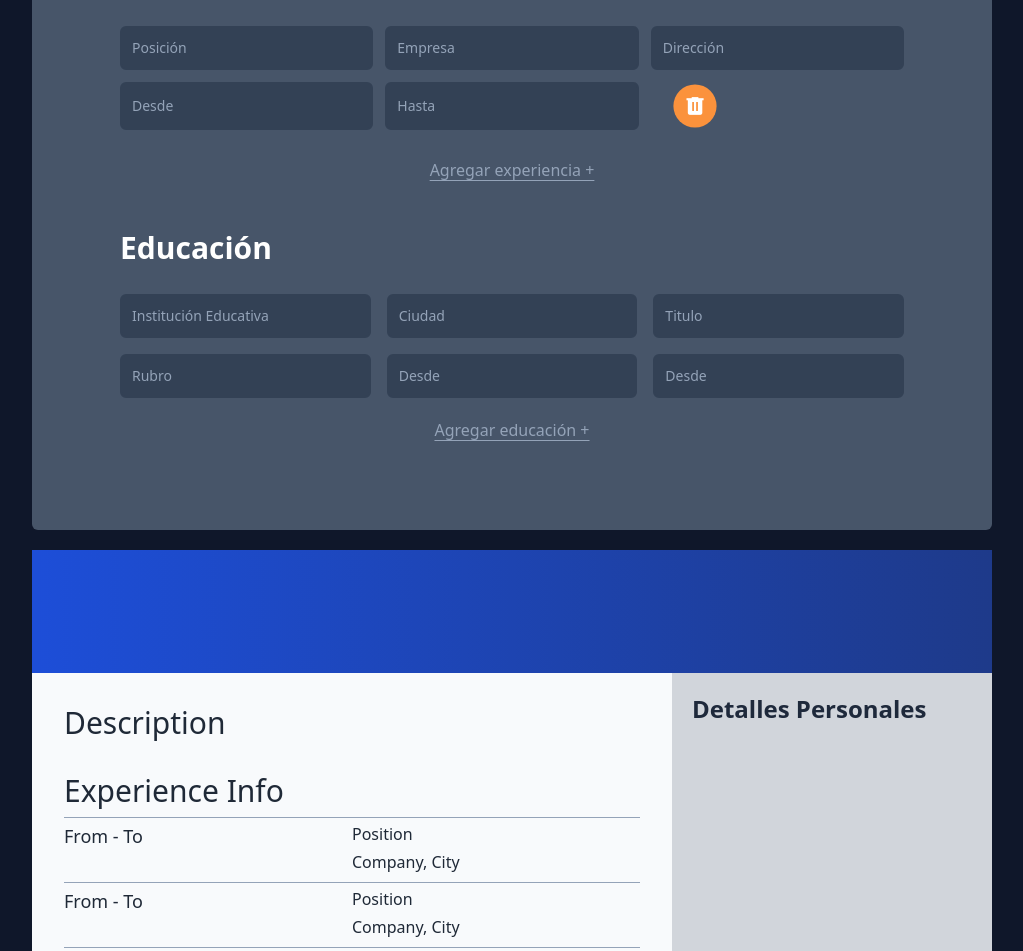
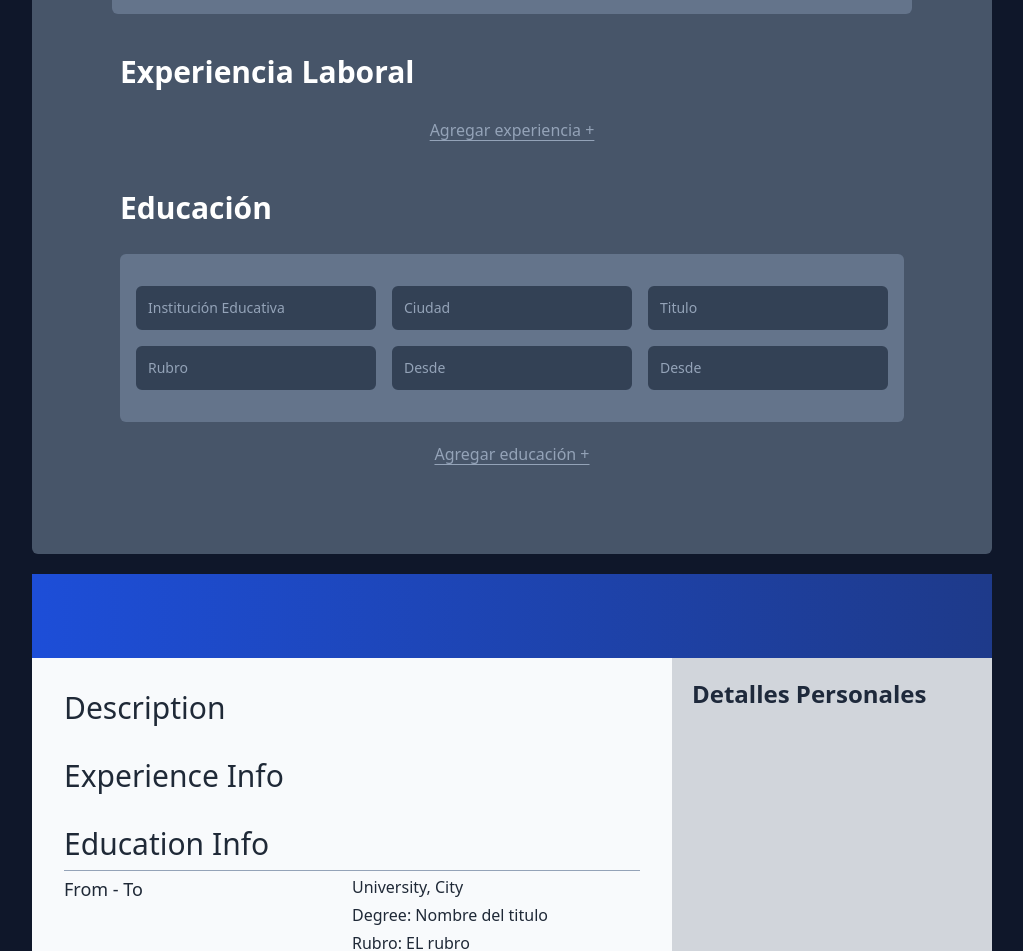
Before and after one commit to ValenAquino/cv-project, a React (Create React App) app: page / in a window 1280 px wide. Shown: the part 567-1518 px from the top of the page, without its empty margins (128-1151 px from the left). Built offline with nearby package versions, Linux system fonts and the light colour scheme.

Commit message:
Se agrega la funcionalidad de agregar experiencias

```diff
--- a/src/components/Cv/Content.jsx
+++ b/src/components/Cv/Content.jsx
@@ -3,14 +3,14 @@ import { Description } from "./Description";
 import { ExperienceInfo } from "./ExperienceInfo";
 import { EducationInfo } from "./EducationInfo";
 
-export function Content({personalInfo}) {
+export function Content({personalInfo, experiences}) {
   const contentGrid = "row-start-2 row-end-7 col-start-1 col-end-3";
   const contentStyle = "p-5 text-lg text-gray-800";
 
   return (
     <div className={`${contentGrid} ${contentStyle}`}>
       <Description personalInfo={personalInfo}/>
-      <ExperienceInfo />
+      <ExperienceInfo experiences={experiences}/>
       <EducationInfo />
     </div>
   );
--- a/src/components/Cv/Cv.jsx
+++ b/src/components/Cv/Cv.jsx
@@ -3,14 +3,14 @@ import { Header } from "./Header";
 import { Content } from "./Content";
 import { Aside } from "./Aside";
 
-export function Cv({ personalInfo }) {
+export function Cv({ personalInfo, experiences }) {
   const cvStyle = "bg-slate-50";
   const cvGrid = "grid grid-cols-3 grid-rows-6";
 
   return (
     <div className={`${cvStyle} ${cvGrid}`}>
       <Header personalInfo={personalInfo} />
-      <Content personalInfo={personalInfo} />
+      <Content personalInfo={personalInfo} experiences={experiences} />
       <Aside personalInfo={personalInfo} />
     </div>
   );
--- a/src/components/Cv/ExperienceInfo.jsx
+++ b/src/components/Cv/ExperienceInfo.jsx
@@ -1,22 +1,24 @@
 import React from "react";
 
-function ExperienceItem() {
+function ExperienceItem({experience}) {
   return (
     <div className="grid grid-cols-2 grid-rows-2 py-1">
-      <span className="font-medium">From - To</span>
-      <span className="text-base">Position</span>
-      <span className="text-base col-start-2">Company, City</span>
+      <span className="font-medium">{experience.from} - {experience.to}</span>
+      <span className="text-base">{experience.position}</span>
+      <span className="text-base col-start-2">{experience.company}, {experience.city}</span>
     </div>
   );
 }
 
-export function ExperienceInfo() {
+export function ExperienceInfo({experiences}) {
+  const experiencesItems = experiences.map((experience) => (
+    <ExperienceItem experience={experience}/>
+  ));
+
   return (
     <div className="divide-y divide-slate-400 p-3">
       <h3 className="mb-2 text-3xl">Experience Info</h3>
-      <ExperienceItem />
-      <ExperienceItem />
-      <ExperienceItem />
+      {experiencesItems}
     </div>
   );
 }
--- a/src/components/Form/Experience.jsx
+++ b/src/components/Form/Experience.jsx
@@ -1,17 +1,26 @@
-import React, {useEffect} from "react";
+import React, { useEffect } from "react";
 import { ExperienceForm } from "./components/ExperienceForm";
 
-export function Experience({ addExperience, modifyExperience }) {
+export function Experience({ experiences, addExperience, modifyExperience }) {
+  const add_exp_btn = `
+    block mx-auto underline underline-offset-4 text-slate-400 hover:text-white"
+  `;
 
-  useEffect(() => {addExperience(); addExperience();}, [])
+  const experienceItems = experiences.map((experienceItem) => (
+    <ExperienceForm
+      key={experienceItem.id}
+      itemID={experienceItem.id}
+      modifyExperience={modifyExperience}
+    />
+  ));
 
   return (
-    <div className="p-12 pt-0 w-full">
+    <div className="p-12 pt-0">
       <h1 className="mb-7 text-3xl font-semibold lg:col-start-1 lg:col-end-4">
         Experiencia Laboral
       </h1>
-      <ExperienceForm modifyExperience={modifyExperience} itemID={0} />
-      <button className="col-start-1 col-end-4 w-full text-center underline underline-offset-4 text-slate-400 hover:text-white">
+      {experienceItems}
+      <button className={add_exp_btn} onClick={addExperience}>
         Agregar experiencia +
       </button>
     </div>
--- a/src/components/Form/Form.jsx
+++ b/src/components/Form/Form.jsx
@@ -3,11 +3,12 @@ import { PersonalInfo } from "./PersonalInfo";
 import { Experience } from "./Experience";
 import { Education } from "./Education";
 
-export function Form({ addPersonalInfo, addExperience, modifyExperience }) {
+export function Form({ addPersonalInfo, addExperience, modifyExperience, experiences}) {
   return (
     <div className="bg-slate-600 lg:px-10 p-10 rounded-md">
       <PersonalInfo addPersonalInfo={addPersonalInfo} />
       <Experience
+        experiences={experiences}
         addExperience={addExperience}
         modifyExperience={modifyExperience}
       />
--- a/src/components/Form/PersonalInfo.jsx
+++ b/src/components/Form/PersonalInfo.jsx
@@ -7,16 +7,17 @@ export function PersonalInfo({ addPersonalInfo }) {
     focus:border-2 focus:border-blue-300 focus:outline-none focus:outline-transparent`;
 
   return (
-    <div className="px-12 pb-10 grid w-full sm:grid-flow-row md:grid-cols-2 lg:grid-cols-4 gap-3">
-      <h1 className="mb-5 text-3xl font-semibold col-start-1 md:col-end-3 lg:col-end-5">
+    <div className="p-10">
+      <h1 className="mb-5 text-3xl font-semibold">
         Información Personal
       </h1>
+      <div className="px-4 py-8 bg-slate-500 rounded-md grid w-full sm:grid-flow-row md:grid-cols-2 lg:grid-cols-4 gap-3">
         <input
           className={`${inputStyle} lg:col-start-1 lg:col-end-3`}
           type="text"
           placeholder="Nombre"
           onChange={(e) => {
-          addPersonalInfo({firstName: e.target.value});
+            addPersonalInfo({ firstName: e.target.value });
           }}
         />
 
@@ -25,7 +26,7 @@ export function PersonalInfo({ addPersonalInfo }) {
           type="text"
           placeholder="Apellido"
           onChange={(e) => {
-          addPersonalInfo({lastName: e.target.value});
+            addPersonalInfo({ lastName: e.target.value });
           }}
         />
 
@@ -34,7 +35,7 @@ export function PersonalInfo({ addPersonalInfo }) {
           type="text"
           placeholder="Title"
           onChange={(e) => {
-          addPersonalInfo({title: e.target.value});
+            addPersonalInfo({ title: e.target.value });
           }}
         />
 
@@ -43,7 +44,7 @@ export function PersonalInfo({ addPersonalInfo }) {
           type="text"
           placeholder="Celular"
           onChange={(e) => {
-          addPersonalInfo({phone: e.target.value});
+            addPersonalInfo({ phone: e.target.value });
           }}
         />
 
@@ -52,7 +53,7 @@ export function PersonalInfo({ addPersonalInfo }) {
           type="text"
           placeholder="Email"
           onChange={(e) => {
-          addPersonalInfo({email: e.target.value});
+            addPersonalInfo({ email: e.target.value });
           }}
         />
 
@@ -60,7 +61,7 @@ export function PersonalInfo({ addPersonalInfo }) {
           className={`${inputStyle} lg:col-start-1 lg:col-end-5 resize-none md:col-start-1 md:col-end-3`}
           rows="5"
           onChange={(e) => {
-          addPersonalInfo({description: e.target.value});
+            addPersonalInfo({ description: e.target.value });
           }}
           defaultValue="Lorem ipsum dolor sit amet consectetur adipisicing elit. Dicta,
           voluptatum. Nulla ullam quia dolore eum, excepturi molestiae officia
@@ -68,5 +69,6 @@ export function PersonalInfo({ addPersonalInfo }) {
           totam aspernatur fuga?"
         ></textarea>
       </div>
+    </div>
   );
 }
--- a/src/components/Form/components/EducationForm.jsx
+++ b/src/components/Form/components/EducationForm.jsx
@@ -2,7 +2,7 @@ import React from "react";
 
 export function EducationForm() {
   return (
-    <div className="flex flex-wrap flex-column gap-4 mb-5">
+    <div className="flex flex-wrap flex-column gap-4 mb-5 px-4 py-8 bg-slate-500 rounded-md">
       <input
         className="input grow"
         type="text"
--- a/src/components/Form/components/ExperienceForm.jsx
+++ b/src/components/Form/components/ExperienceForm.jsx
@@ -2,7 +2,7 @@ import React, { useEffect } from "react";
 
 export function ExperienceForm({ itemID, modifyExperience }) {
   return (
-    <div className="content-center grid gap-3 mb-7 md:grid-cols-4 lg:grid-cols-3">
+    <div className="px-4 py-8 bg-slate-500 rounded-md content-center grid gap-3 mb-7 md:grid-cols-4 lg:grid-cols-3">
       <input
         className="input md:col-start-1 md:col-end-3 lg:col-auto"
         type="text"
--- a/src/components/Main.jsx
+++ b/src/components/Main.jsx
@@ -18,12 +18,12 @@ export function Main() {
 
   function addExperience() {
     const exp = {
-      id: 0,
-      position: "",
-      company: "",
-      city: "",
-      from: "",
-      to: "",
+      id: crypto.randomUUID(),
+      position: "Position",
+      company: "Company",
+      city: "City",
+      from: "From",
+      to: "To",
     };
 
     setExperiences([...experiences, exp]);
@@ -54,6 +54,7 @@ export function Main() {
         addPersonalInfo={addPersonalInfo}
         addExperience={addExperience}
         modifyExperience={modifyExperience}
+        experiences={experiences}
       />
       <Cv personalInfo={personalInfo} experiences={experiences} />
     </main>
```
Lines whose indentation alone changed are shown as unchanged.
